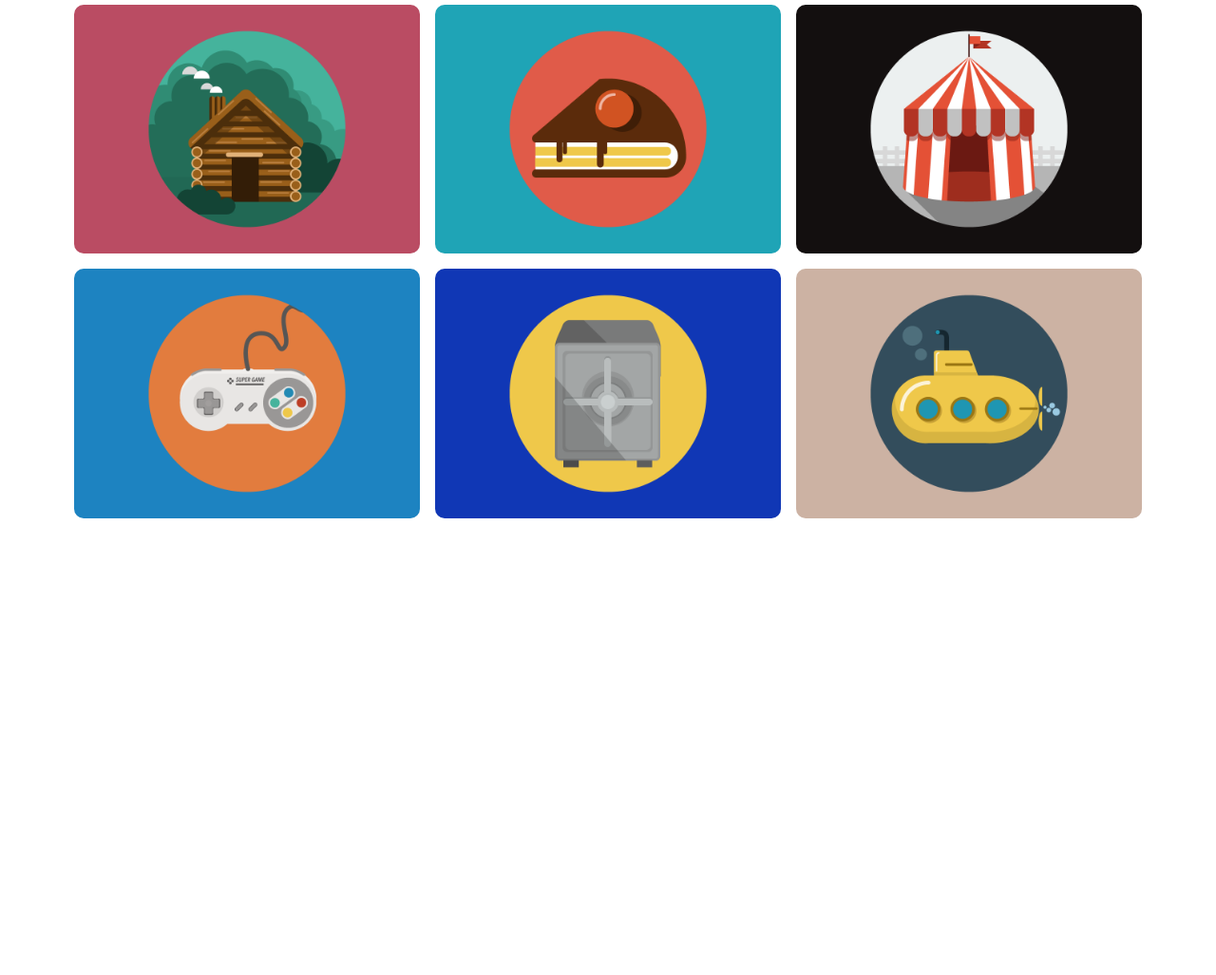
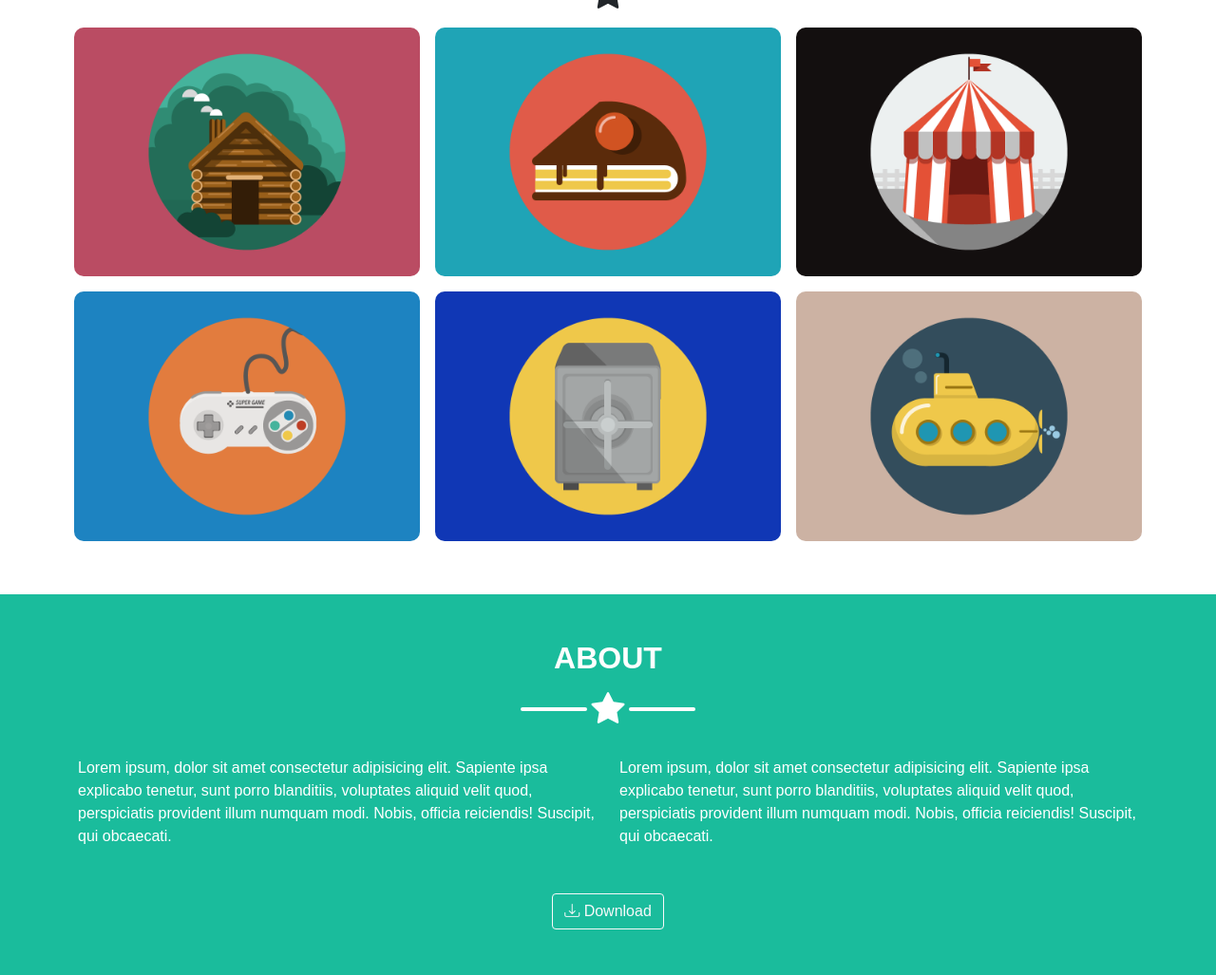
Before and after one commit to Rossiitaa/html-css-bootstrap-freelancer, a plain HTML site: page index.html in a window 1280 px wide. Shown: the part 646-1673 px from the top of the page at 95% size. Before the commit the page ends 1200 px from the top, so only its background shows below. Drawn offline with nearby package versions, Linux system fonts and the light colour scheme.

Commit message:
third section finished

```diff
--- a/css/style.css
+++ b/css/style.css
@@ -75,3 +75,8 @@ h6 {
 }
 
 /* portfolio */
+
+/* about */
+.button {
+
+}
--- a/index.html
+++ b/index.html
@@ -37,7 +37,7 @@
         </section>
 
         <!-- portfolio -->
-        <section class="pt-4">
+        <section class="mt-5 mb-5">
             <div class="container">
                 <div class="row text-center">
                     <h2>PORTFOLIO</h2>
@@ -67,6 +67,30 @@
                 </div>
             </div>
         </section>
+
+        <!-- about -->
+        <section class="ms_bg_section1 p-5">
+            <div class="container ms_text_white">
+                <div class="row text-center">
+                    <h2>ABOUT</h2>
+
+                    <div class="ms_star">
+                        <i class="bi bi-star-fill"></i>
+                    </div>
+                    <div class="col-12 col-sm-6 text-start mt-4">
+                        Lorem ipsum, dolor sit amet consectetur adipisicing elit. Sapiente ipsa explicabo tenetur, sunt porro blanditiis, voluptates aliquid velit quod, perspiciatis provident illum numquam modi. Nobis, officia reiciendis! Suscipit, qui obcaecati.
+                    </div>
+                    <div class="col-12 col-sm-6 text-start mt-4">
+                        Lorem ipsum, dolor sit amet consectetur adipisicing elit. Sapiente ipsa explicabo tenetur, sunt porro blanditiis, voluptates aliquid velit quod, perspiciatis provident illum numquam modi. Nobis, officia reiciendis! Suscipit, qui obcaecati.
+                    </div>
+                </div>
+                <div class="text-center mt-5">
+                    <button type="button" class="btn btn-outline-light">
+                        <i class="bi bi-download"></i> Download
+                    </button>
+                </div>
+            </div>
+        </section>
     </main>
     <footer></footer>
 </body>
```
